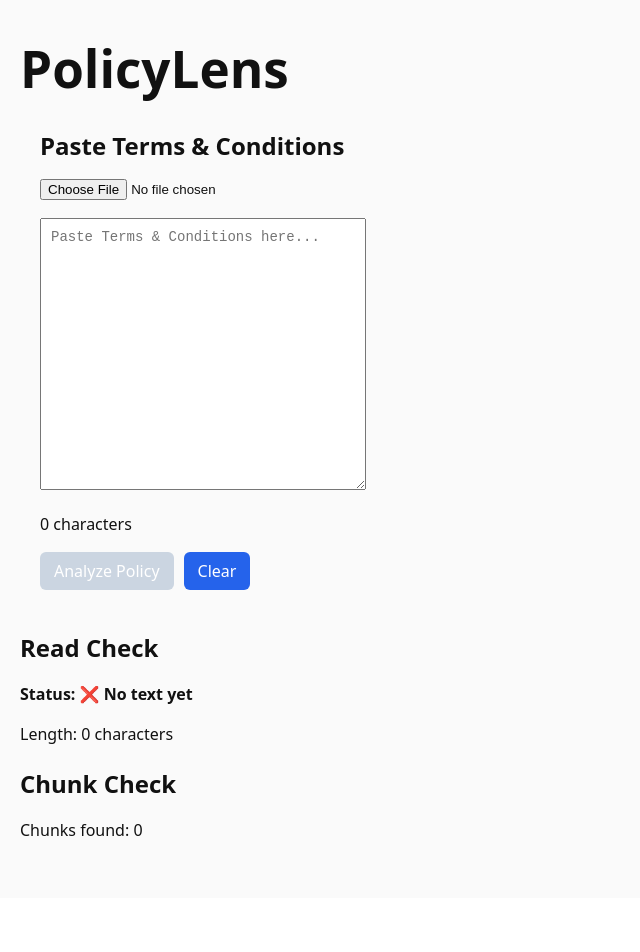
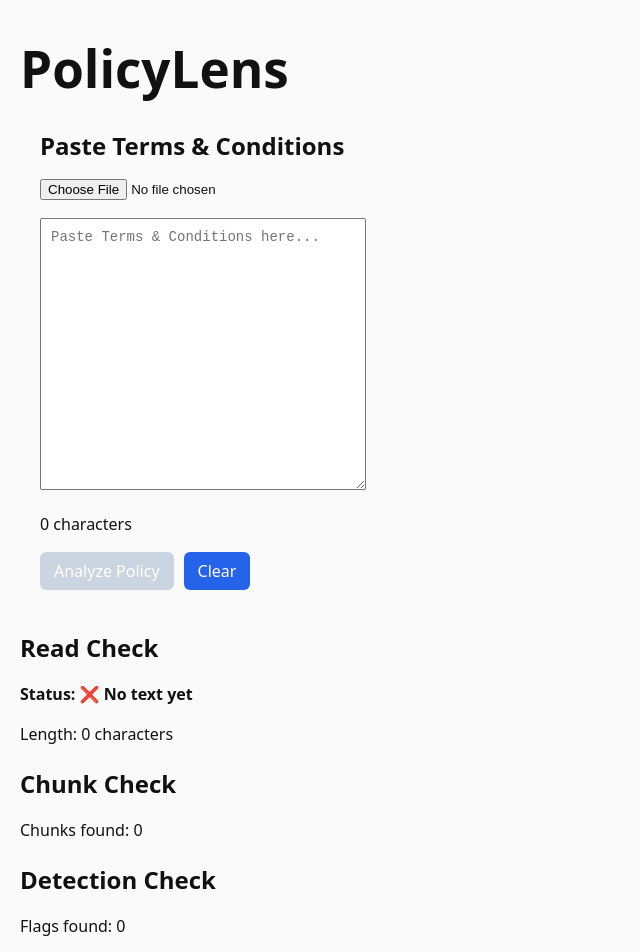
Before and after one commit to arigoldring/policy-lens, a React (Vite) app in the folder policy-lens/: page / in a window 1280 px wide. Shown: the top 952 px of the page, without its empty margins (0-640 px from the left). Before the commit the page ends 898 px from the top, so only its background shows below. Built offline with nearby package versions, Linux system fonts and the light colour scheme.

Commit message:
added rules for flagging arbitration

```diff
--- a/policy-lens/src/App.tsx
+++ b/policy-lens/src/App.tsx
@@ -3,21 +3,31 @@
 import { normalizeText } from "./utilities/normalize";
 import { chunkText } from "./utilities/chucks";
 import "./App.css";
+import { detectArbitration} from "./utilities/detect";
+import type { Flag } from "./utilities/detect";
 
 function App() {
   const [lastReceivedText, setLastReceivedText] = useState<string>("");
   const [chunks, setChunks] = useState<string[]>([]);
+  const [flags, setFlags] = useState<Flag[]>([]);
+  const [hasAnalyzed, setHasAnalyzed] = useState(false);
 
   function handleAnalyze(text: string) {
-    const normalized = normalizeText(text);
-    const chunked = chunkText(normalized);
+  const normalized = normalizeText(text);
+  const chunked = chunkText(normalized);
+  setHasAnalyzed(true);
 
-    setLastReceivedText(normalized);
-    setChunks(chunked);
-  }
+  setLastReceivedText(normalized);
+  setChunks(chunked);
+
+  const found = detectArbitration(chunked);
+  setFlags(found);
+}
 function handleClear() {
   setLastReceivedText("");
   setChunks([]);
+  setFlags([]);
+  setHasAnalyzed(false);
 }
   return (
     <div className="container">
@@ -57,7 +67,24 @@
           </div>
         ))}
       </div>
+      <div className="section">
+  <h2>Detection Check</h2>
+  <p>Flags found: {flags.length}</p>
+
+  {hasAnalyzed && flags.length === 0 && (
+  <p>✅ No arbitration-related clauses detected...</p>
+)}
+
+  {flags.map((flag, idx) => (
+    <div key={idx} className="section">
+      <strong>{flag.category}</strong>
+      <div>Found in chunk #{flag.chunkIndex + 1}</div>
+      <pre className="preview-box">{flag.snippet}</pre>
     </div>
+  ))}
+</div>
+</div>
+
   );
 }
 
--- /dev/null
+++ b/policy-lens/src/utilities/detect.ts
@@ -0,0 +1,27 @@
+export interface Flag {
+  category: string;
+  chunkIndex: number;
+  snippet: string;
+}
+
+export function detectArbitration(chunks: string[]): Flag[] {
+  const flags: Flag[] = [];
+
+  chunks.forEach((chunk, i) => {
+    const lower = chunk.toLowerCase();
+
+    if (
+      lower.includes("binding arbitration") ||
+      lower.includes("arbitration") ||
+      lower.includes("class action waiver")
+    ) {
+      flags.push({
+        category: "Arbitration / Lawsuit Waiver",
+        chunkIndex: i,
+        snippet: chunk.slice(0, 200),
+      });
+    }
+  });
+
+  return flags;
+}
```
